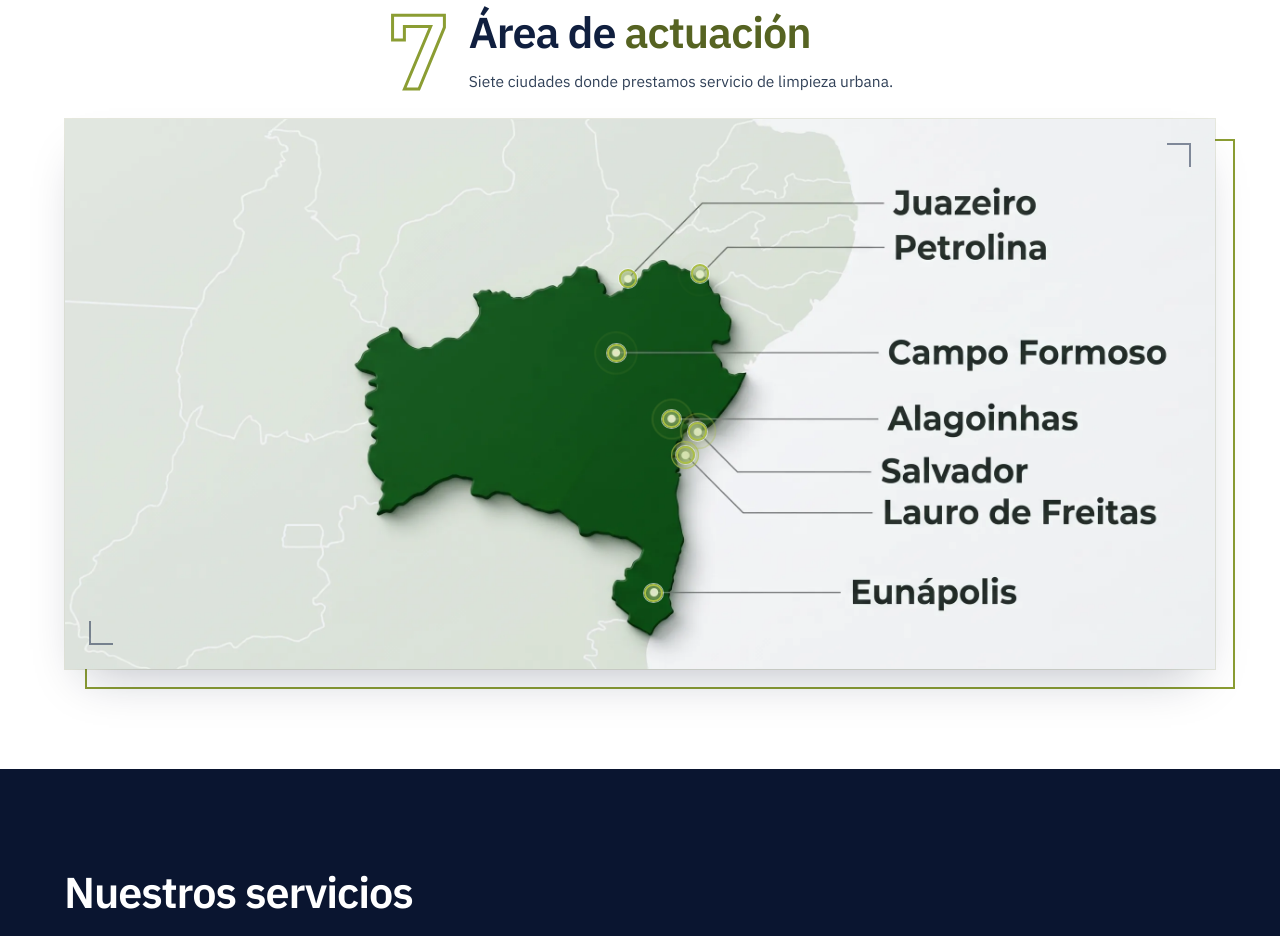
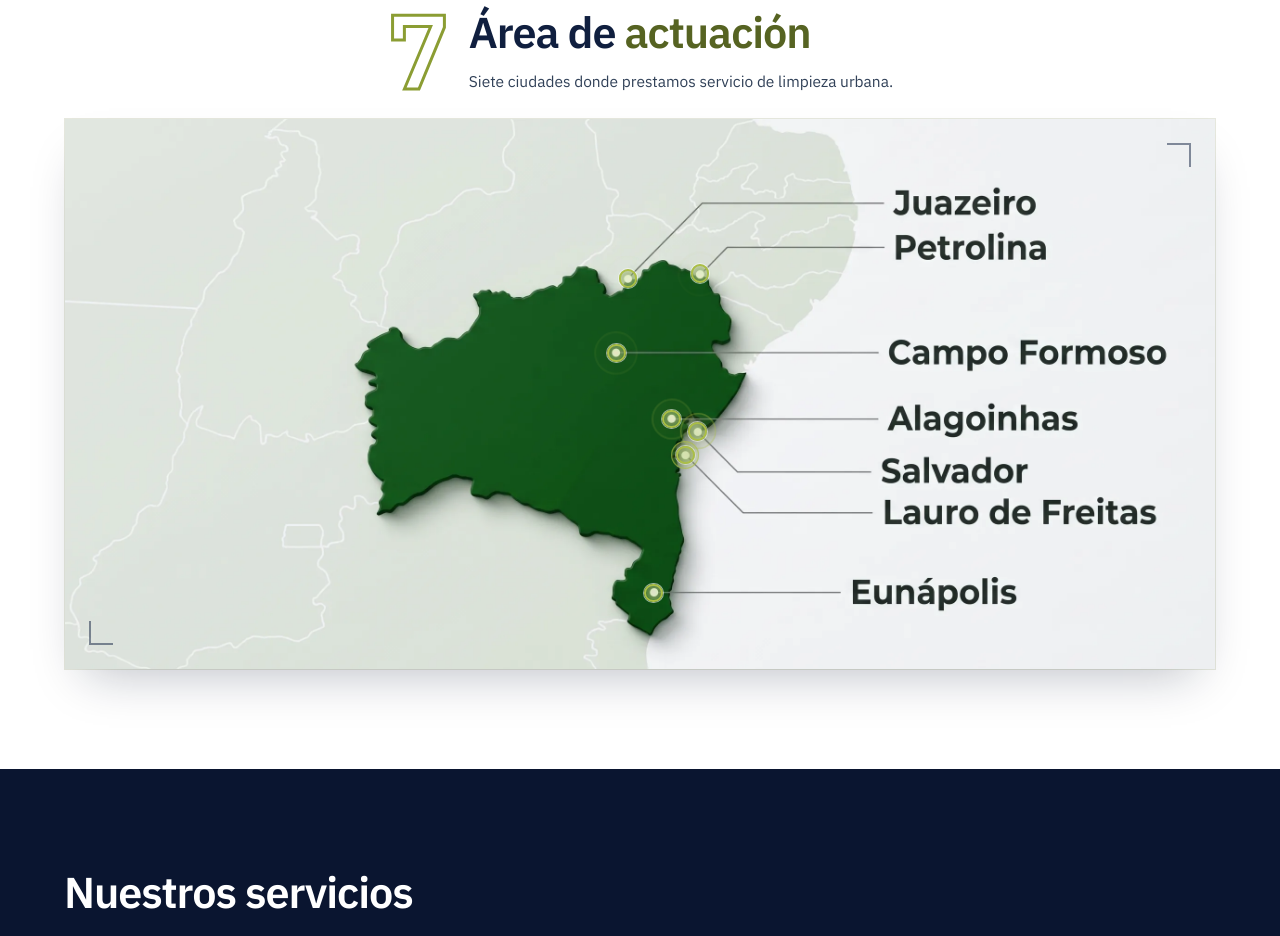
Before and after one commit to jhefferson-guerrero/cbs-web, a React (Vite) app: page /limp-city in a window 1280 px wide. Shown: the part 1760-2696 px from the top of the page. Built offline with nearby package versions, Linux system fonts and the light colour scheme.

Commit message:
Limp City, Area de actuacion: se quita el marco musgo desplazado detras del mapa; el mapa conserva su tamano y el fondo blanco de la seccion

```diff
--- a/src/components/limpcity/LimpCityCoverage.tsx
+++ b/src/components/limpcity/LimpCityCoverage.tsx
@@ -74,17 +74,8 @@ export function LimpCityCoverage() {
       </motion.div>
 
       <div className="mt-8 lg:mt-[clamp(0.75rem,3vh,2.5rem)] lg:flex lg:min-h-0 lg:flex-1 lg:justify-center">
-        {/* Esta capa fija el tamaño del mapa y hospeda el marco musgo desplazado (el mismo recurso que la foto de "Sobre
-            la empresa"); el marco no puede ir dentro de la tarjeta porque ella recorta lo que se sale (overflow-hidden). */}
+        {/* Esta capa fija el tamaño del mapa (la tarjeta de dentro ocupa todo su espacio). */}
         <div className="relative isolate aspect-[1872/1205] w-full lg:aspect-[2477/1186] lg:h-full lg:w-auto">
-        <motion.span
-          aria-hidden="true"
-          initial={reduceMotion ? false : { opacity: 0, x: -14, y: -14 }}
-          whileInView={{ opacity: 1, x: 0, y: 0 }}
-          viewport={{ once: true, amount: 0.3 }}
-          transition={{ duration: 0.8, delay: 0.35, ease: [0.16, 1, 0.3, 1] }}
-          className="absolute -bottom-3 -right-3 -z-10 h-full w-full border-[2.5px] border-moss-500 lg:-bottom-5 lg:-right-5"
-        />
         <div
           className="absolute inset-0 isolate overflow-hidden bg-moss-100 shadow-card ring-1 ring-moss-700/15"
           style={
```
